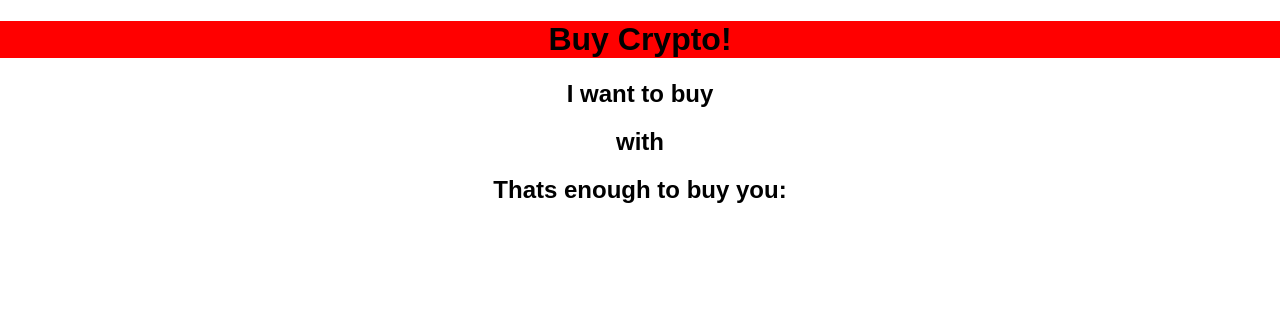
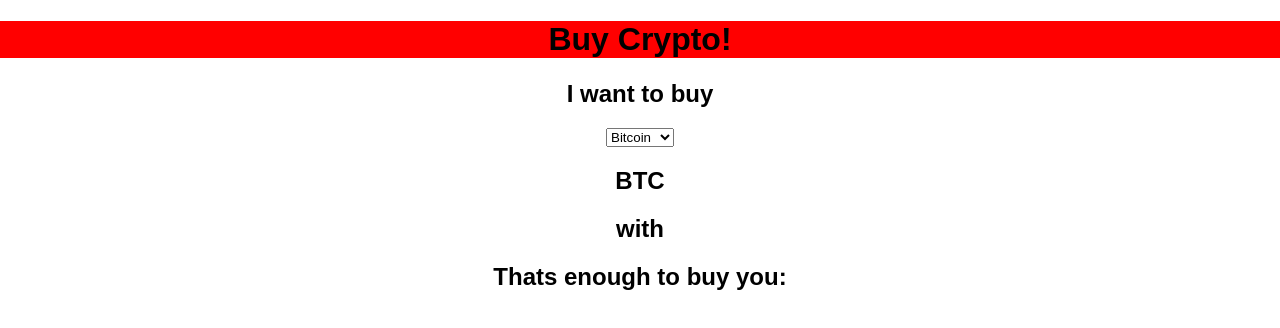
Before and after one commit to smendoza787/buy-crypto, a React (Create React App) app: page / in a window 1280 px wide. Shown: the top 328 px of the page. Built offline with nearby package versions, Linux system fonts and the light colour scheme.

Commit message:
add CoinSelector skeleton

```diff
--- a/src/components/CoinConverter/index.js
+++ b/src/components/CoinConverter/index.js
@@ -1,11 +1,12 @@
 import React, { Component } from 'react';
+import  CoinSelector from '../CoinSelector'
 
 class CoinConverter extends Component {
   render() {
     return (
       <div className="coin-converter">
         <h2>I want to buy</h2>
-        {/* <CoinSelector /> */}
+        <CoinSelector />
         <h2>with</h2>
         {/* <CurrencyAmountInput /> */}
         {/* <CurrencySelectorDropdown /> */}
--- /dev/null
+++ b/src/components/CoinSelector/index.js
@@ -0,0 +1,30 @@
+import React, { Component } from 'react';
+
+class CoinSelector extends Component {
+  constructor() {
+    super();
+
+    this.state = {coin: 'BTC'}
+
+    this.handleChange = this.handleChange.bind(this)
+    // this.props.selectCoin = this.props.selecrCoin.bind(this)
+  }
+
+  handleChange(event) {
+    this.setState({ coin: event.target.value })
+  }
+
+  render() {
+    return (
+      <div className="coin-selector">
+        <select value={this.state.coin} onChange={this.handleChange}>
+          <option value="BTC">Bitcoin</option>
+          <option value="LTC">Litecoin</option>
+        </select>
+        <h2>{this.state.coin}</h2>
+      </div>
+    )
+  }
+}
+
+export default CoinSelector;
```
Also changed, not shown: src/components/CoinSelector/index.css (added).
